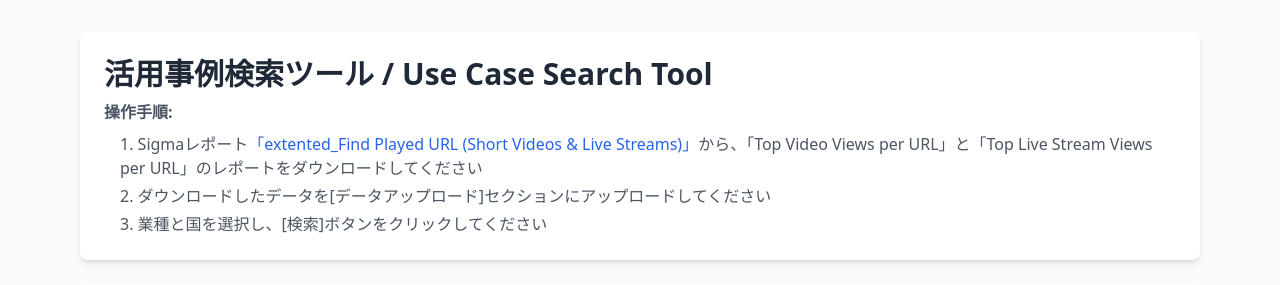
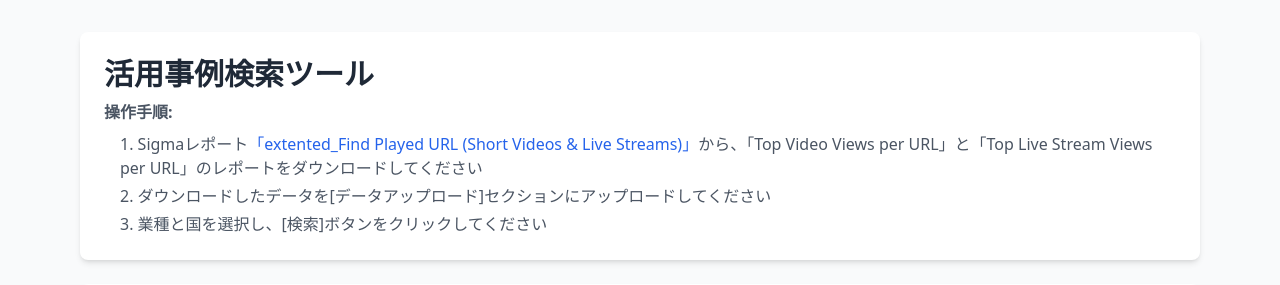
Before and after one commit to Meguroman1978/casestudy, a Flask app: page / in a window 1280 px wide. Shown: the top 285 px of the page. Run offline with Flask 3, Linux system fonts and the light colour scheme; data that the repository does not hold is empty; some libraries are stand-ins or nearby versions.

Commit message:
fix: Fix Google Sheet access and add Unknown industry support
- Fixed Google Sheet data retrieval by normalizing column name 'Business ID' to 'Business Id'
- Added support for empty Account: Industry values, treating them as '不明 / Unknown'
- Made page title language-switchable (活用事例検索ツール / Use Case Search Tool)
- Updated both <title> tag and h1 heading to respond to language changes
- Empty industry records can now be searched and filtered properly

```diff
--- a/app.py
+++ b/app.py
@@ -40,12 +40,23 @@ def get_google_sheet_data():
         df = pd.read_csv(csv_url)
         logger.info(f"[STEP 1 完了] Google Sheet取得成功: {len(df)}行")
         logger.debug(f"Google Sheet カラム: {df.columns.tolist()}")
+
+        # カラム名の正規化（'Business ID' -> 'Business Id'）
+        if 'Business ID' in df.columns:
+            df = df.rename(columns={'Business ID': 'Business Id'})
+            logger.info("カラム名を正規化: 'Business ID' -> 'Business Id'")
+
         logger.debug(f"Business Id データ型: {df['Business Id'].dtype}")
         logger.debug(f"Business Id サンプル: {df['Business Id'].head(3).tolist()}")
 
         # Business Idを数値型に変換
         df['Business Id'] = pd.to_numeric(df['Business Id'], errors='coerce')
         logger.info(f"Business Idを数値型に変換: {df['Business Id'].dtype}")
+
+        # Account: Industryが空欄（NaN）の場合は「不明 / Unknown」として扱う
+        if 'Account: Industry' in df.columns:
+            df['Account: Industry'] = df['Account: Industry'].fillna('不明 / Unknown')
+            logger.info(f"空欄のAccount: Industryを「不明 / Unknown」に変換")
 
         return df
     except Exception as e:
--- a/templates/index.html
+++ b/templates/index.html
@@ -3,7 +3,7 @@
 <head>
     <meta charset="UTF-8">
     <meta name="viewport" content="width=device-width, initial-scale=1.0">
-    <title>活用事例検索ツール / Use Case Search Tool</title>
+    <title id="pageTitle">活用事例検索ツール / Use Case Search Tool</title>
     <script src="https://cdn.tailwindcss.com"></script>
     <style>
         .loader {
@@ -89,7 +89,7 @@
     <div class="container mx-auto px-4 py-8 max-w-6xl">
         <!-- ヘッダー -->
         <div class="bg-white rounded-lg shadow-md p-6 mb-6">
-            <h1 class="text-3xl font-bold text-gray-800 mb-2">活用事例検索ツール / Use Case Search Tool</h1>
+            <h1 class="text-3xl font-bold text-gray-800 mb-2" data-lang-key="page_title">活用事例検索ツール / Use Case Search Tool</h1>
             <div class="text-gray-600 space-y-2">
                 <p class="font-semibold" data-lang-key="operation_procedure">操作手順 / Operation Procedure:</p>
                 <ol class="list-decimal list-inside space-y-1 ml-4">
@@ -282,6 +282,7 @@
 
         // 言語切り替え用の翻訳テキスト
         const translations = {
+            page_title: { ja: '活用事例検索ツール', en: 'Use Case Search Tool' },
             language_settings: { ja: '言語設定', en: 'Language Settings' },
             video_file: { ja: 'Top Video Views per URL (ショート動画)', en: 'Top Video Views per URL (Short Videos)' },
             live_file: { ja: 'Top Live Stream Views per URL (ライブ配信)', en: 'Top Live Stream Views per URL (Live Streams)' },
@@ -331,6 +332,12 @@
         // 言語を切り替える関数
         function switchLanguage(lang) {
             currentLanguage = lang;
+
+            // ページタイトル（<title>タグ）を更新
+            const titleElement = document.getElementById('pageTitle');
+            if (titleElement && translations.page_title && translations.page_title[lang]) {
+                titleElement.textContent = translations.page_title[lang];
+            }
 
             // data-lang-key属性を持つ全要素を更新
             document.querySelectorAll('[data-lang-key]').forEach(el => {
```
